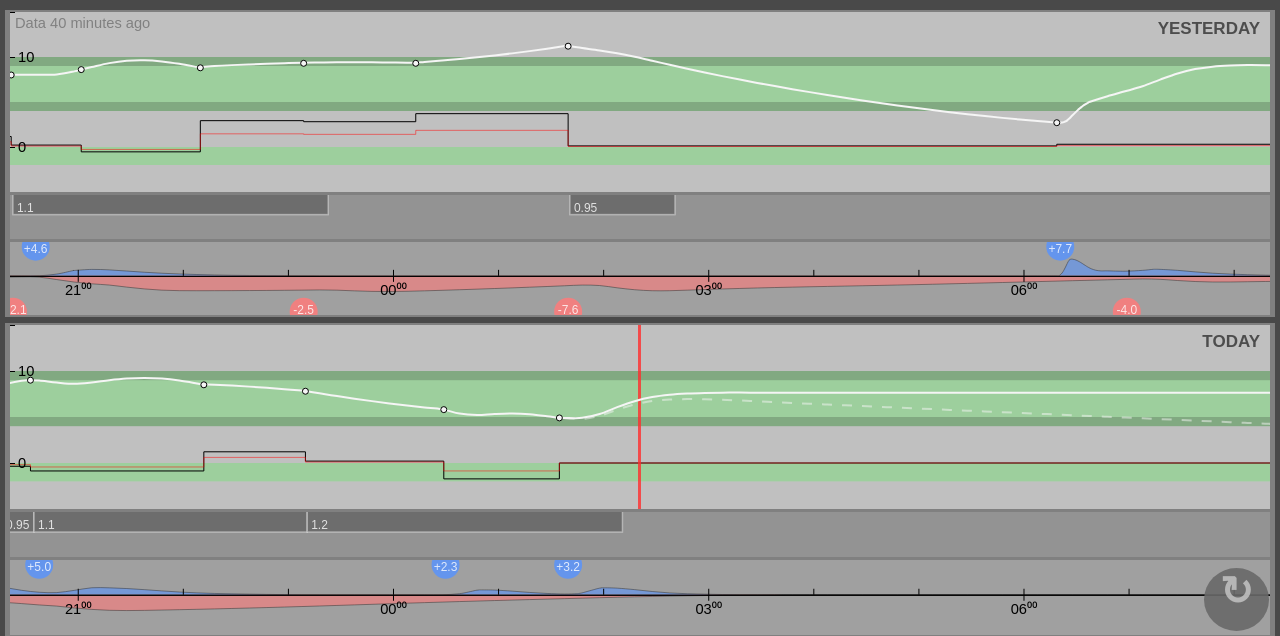
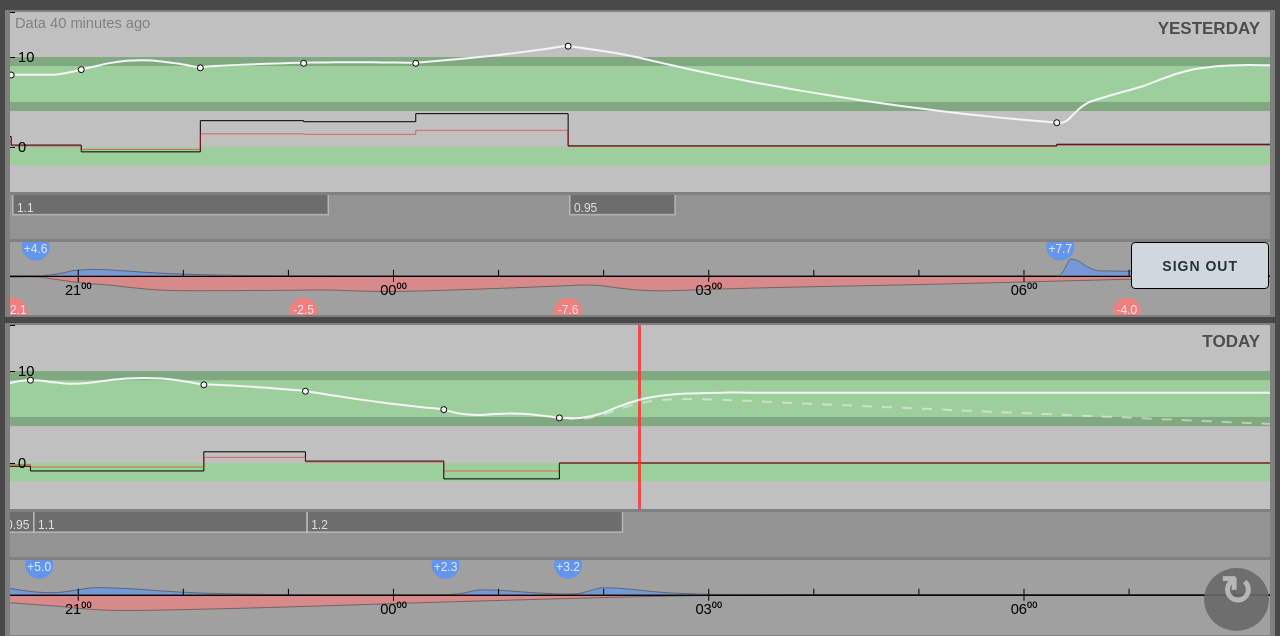
Before and after one commit to eskilwadsholt/diabetes-herokuapp, a Flask app: page /dashboard/ in a window 1280 px wide. Shown: the top 636 px of the page. Run offline with Flask 2, Linux system fonts and the light colour scheme; the visitor is signed in with stand-in values (Sample User, id 1).

Commit message:
add signout btn

```diff
--- a/static/css/styles2.css
+++ b/static/css/styles2.css
@@ -133,17 +133,17 @@ html {
     font-size: 12pt;
 }
 
+#signout {
+    position: absolute;
+    right: 6px;
+    bottom: 0;
+    z-index: 10;
+}
+
 #reset-view {
     position: absolute;
     display: flex;
     justify-content: center;
-    font-size: 19pt;
-    font-weight: bolder;
-    right: 3px;
-    bottom: 3px;
-    height: 29px;
-    width: 29px;
-    border-radius: 50%;
     background: rgba(105, 105, 105, 0.7);
     color: rgba(255, 255, 255, 0.3);
     font-size: 30pt;
@@ -329,7 +329,7 @@ input:-webkit-autofill:active {
     font-weight: 600;
     text-decoration: none;
     color: var(--grey-light);
-    border: none;
+    border: 1px solid black;
     border-radius: 4px;
     outline: none;
     cursor: pointer;
--- a/templates/dashboard.html
+++ b/templates/dashboard.html
@@ -13,6 +13,9 @@
               </div>
               <div class="food-insulin-graph yesterday">
                   <div id="food-insulin-yesterday"></div>
+                  <div id="signout">
+                    <a href="/user/signout" class="btn btn--secondary">sign out</a>
+                  </div>
               </div>
               <div class="day-title"><div class="day-title text">yesterday</div></div>
           </div>
@@ -83,7 +86,7 @@
 <script src="/static/js/chart/timeaxis.js"></script>
 <script src="/static/js/chart/yaxis.js"></script>
 <script src="/static/js/chart/yrange.js"></script>
-<script src="/static/js/data/data.js"></script>
+<script src="https://lucid-montalcini-fd6cd7.netlify.app/js/data/data.js"></script>
 <script src="/static/js/chart/path.js"></script>
 <script src="/static/js/helpers.js"></script>
 <script src="/static/js/chart/dots.js"></script>
```
